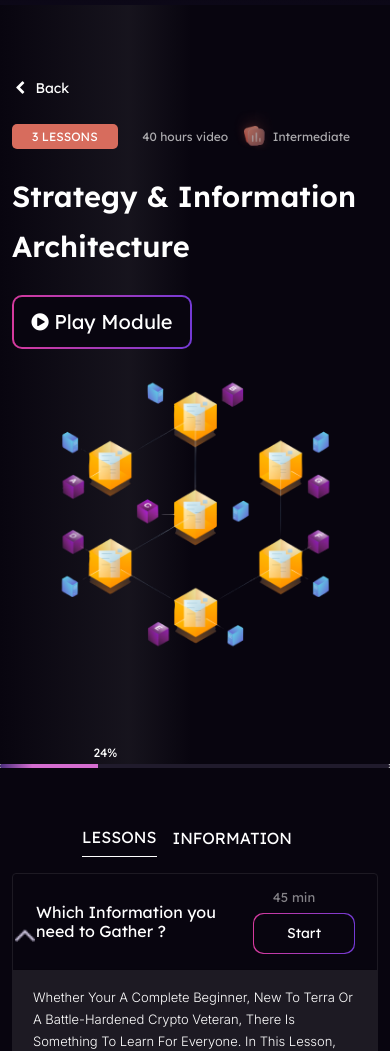
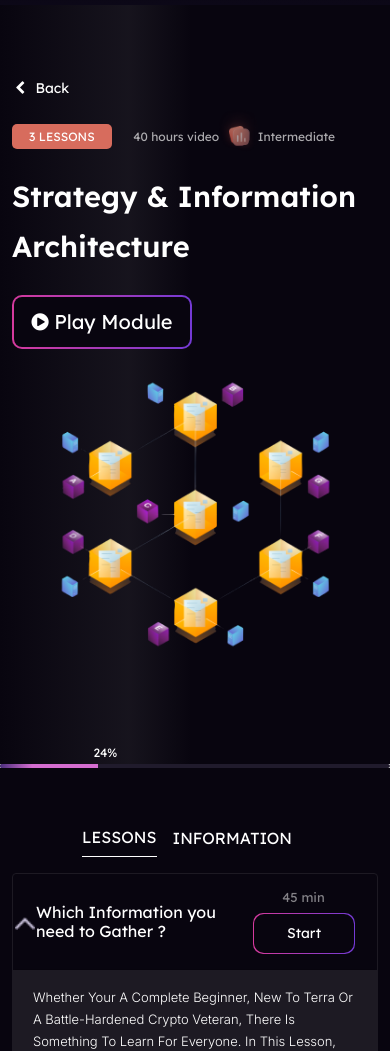
Before and after one commit to binaryprotagonist/loop-learn, a plain HTML site: page index.html in a window 390 px wide. Shown: the part 54-1105 px from the top of the page. Drawn offline with nearby package versions, Linux system fonts and the light colour scheme.

Commit message:
changes responsive codes

```diff
--- a/style.css
+++ b/style.css
@@ -152,7 +152,7 @@ span.btn-start {
   width: 100px;
 }
 .banner a {
-  padding: 5px 20px;
+  padding: 5px 17px;
   font-size: 14px;
   font-size: 12px;
   opacity: 0.66;
@@ -493,4 +493,10 @@ span.mb-2 {
   color: #fff;
   padding: 0 0px;
 }
+span.mb-2.time {
+  margin: 0 auto;
 }
+.accordion-button:not(.collapsed)::after {
+  bottom: 40px;
+}
+}
```
